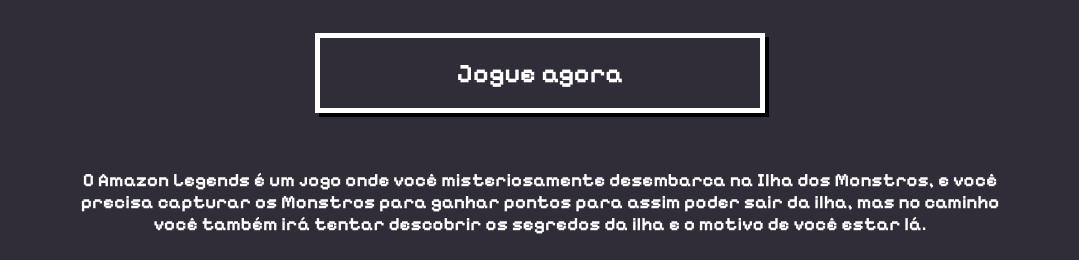
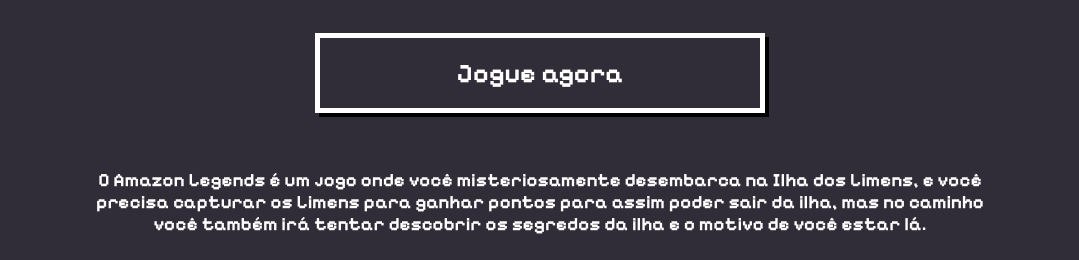
Before and after one commit to capivarareformada/Amazon-Legends-Site, a plain HTML site: page index.html in a window 1280 px wide. Shown: the part 540-800 px from the top of the page, without its empty margins (100-1179 px from the left). Drawn offline with Linux system fonts and the light colour scheme.

Commit message:
Alteração nas linhas 24 e 35, provavelmente também na 40

```diff
--- a/index.html
+++ b/index.html
@@ -32,7 +32,7 @@
 <br><br><br>
 <button class="download-button" onclick="location.href='https://www.roblox.com/pt/groups/33833422/Jabuticaba-Games#!/about'"><strong><h1>Jogue agora</h1></strong></button>
 <br><br><br>
-<h3>O Amazon Legends é um jogo onde você misteriosamente desembarca na Ilha dos Monstros, e você<br> precisa capturar os Monstros para ganhar pontos para assim poder sair da ilha, mas no caminho<br>você também irá tentar descobrir os segredos da ilha e o motivo de você estar lá. </h3>
+<h3>O Amazon Legends é um jogo onde você misteriosamente desembarca na Ilha dos Limens, e você<br> precisa capturar os Limens para ganhar pontos para assim poder sair da ilha, mas no caminho<br>você também irá tentar descobrir os segredos da ilha e o motivo de você estar lá. </h3>
 <br><br><br>
 <a class="insta" href="https://www.instagram.com/"><h3><stong>Instagram</stong></h3></a> <a class="youtube" href="https://www.youtube.com/"><h3><strong>Youtube</strong></h3></a> <a class="roblox" href="https://www.roblox.com/"><h3><strong>Roblox</strong></h3></a>
 <br><br><br><h5>Jabuticaba Games - 2024</h5>
```
